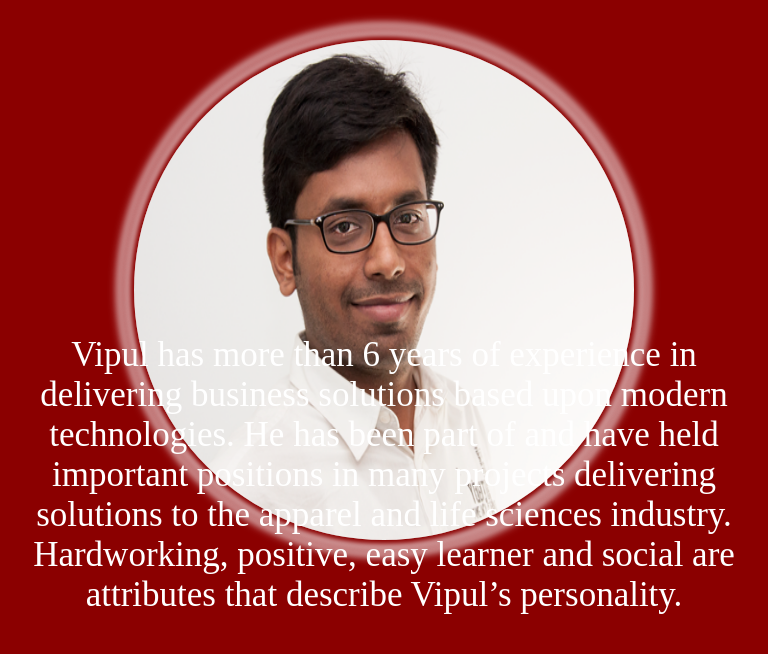
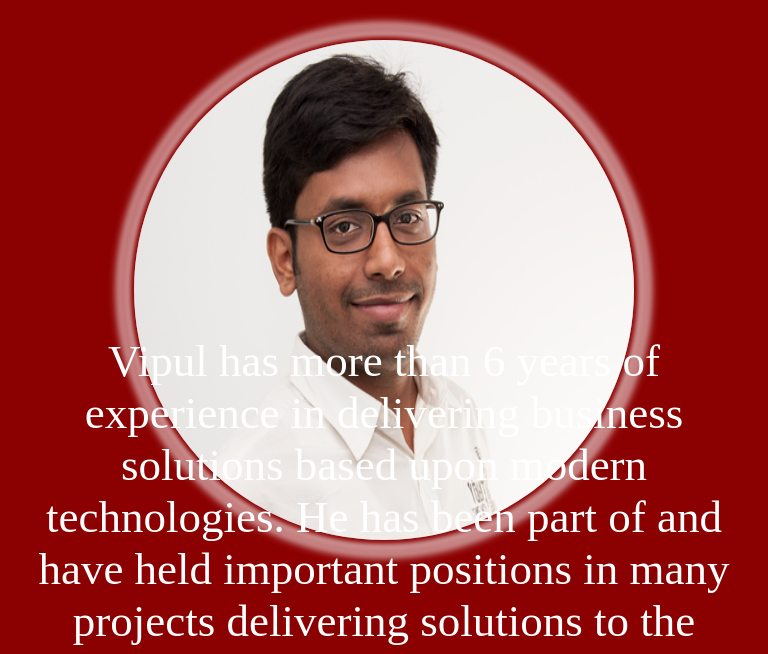
Before and after one commit to govipul/jsonresume, a plain HTML site: page index.html in a window 768 px wide. Shown: the part 131-785 px from the top of the page. Drawn offline with nearby package versions, Linux system fonts and the light colour scheme; a web font is replaced by a local one.

Commit message:
Mobile View

```diff
--- a/sass/mobile.sass
+++ b/sass/mobile.sass
@@ -22,11 +22,13 @@
       height: 33%
       font-size: $mobile-font-size * 2
 
+
     .about
-      font-size: 35px
+      font-size: 45px
       text-align: center
 
     .icon
+      vertical-align: middle
       img
         box-shadow: 0px 0px 4px 3px #8B0000, 1px 1px 6px 5px #B96666, 1px 1px 8px 7px #E7CCCC, 0px 0px 6px 15px #B96666, 0px 0px 8px 17px #E7CCCC
         width: 500px
```
Also changed, not shown: css/main.css.
